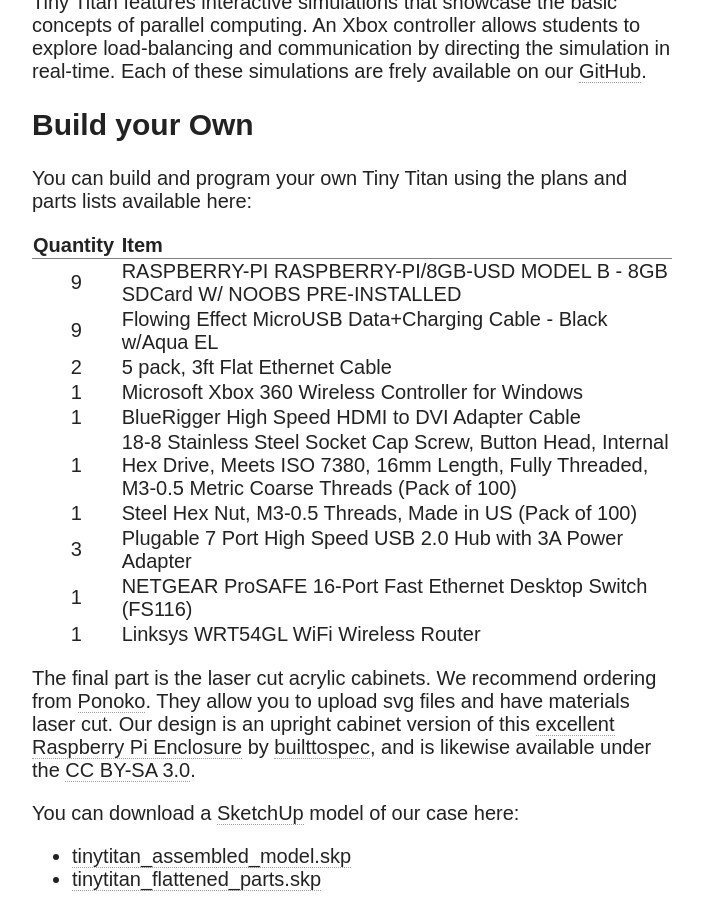
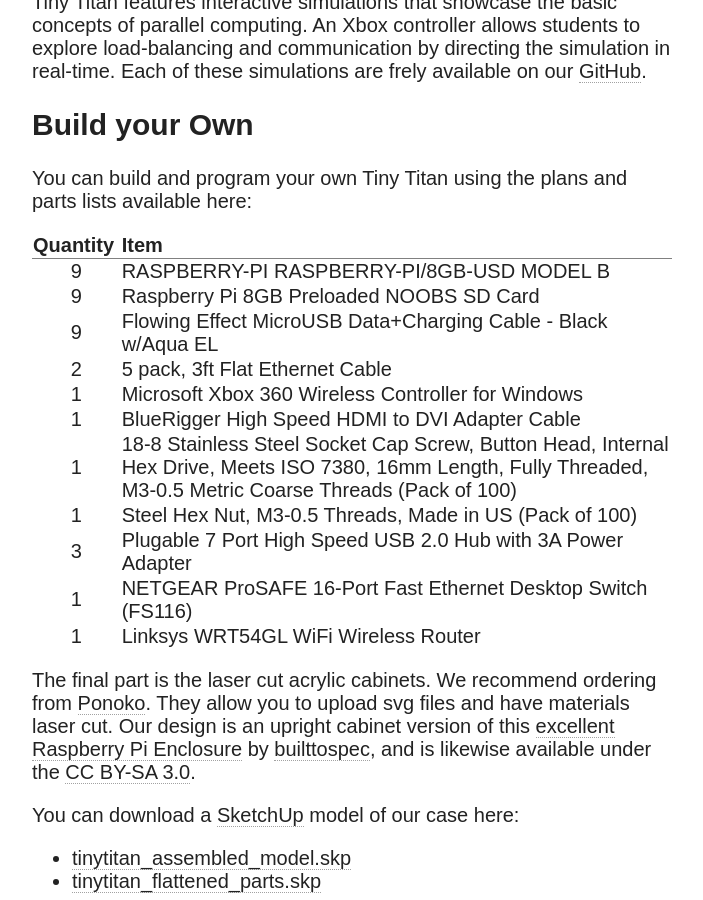
Before and after one commit to TinyTitan/tinytitan.github.io, a Jekyll site: the page built from index.md, in a window 1280 px wide and 900 px high, scrolled down 1676 px. Shown: the whole window, without its empty margins (288-991 px from the left). Built offline with Jekyll 4.4.1, drawn with Linux system fonts in a browser that asks for light colours; nearby versions of some CDN libraries.

Commit message:
Use world's last remaining Model B vendor

```diff
--- a/index.md
+++ b/index.md
@@ -26,7 +26,8 @@
 
 | Quantity&nbsp; | Item                                                                                                                                                                                                                 |
 | :--------:     | :--------                                                                                                                                                                                                            |
-| 9              | [RASPBERRY-PI  RASPBERRY-PI/8GB-USD  MODEL B - 8GB SDCard W/ NOOBS PRE-INSTALLED](http://www.newark.com/raspberry-pi/raspberry-pi-8gb-usd/model-b-8gb-sdcard-w-noobs-pre/dp/04X5042)                                 |
+| 9              | [RASPBERRY-PI  RASPBERRY-PI/8GB-USD  MODEL B](http://www.amazon.com/gp/product/B009SQQF9C/)                                 |
+| 9              | [Raspberry Pi 8GB Preloaded NOOBS SD Card](http://www.amazon.com/gp/product/B00ENPQ1GK/)                                 |
 | 9              | [Flowing Effect MicroUSB Data+Charging Cable - Black w/Aqua EL](http://www.adafruit.com/products/1233)                                                                                                               |
 | 2              | [5 pack, 3ft Flat Ethernet Cable](http://www.amazon.com/Cable-Matters-5-Pack-Snagless-Ethernet/dp/B00E5I7UF6/)                                                                                                               |
 | 1              | [Microsoft Xbox 360 Wireless Controller for Windows](http://www.amazon.com/Microsoft-Xbox-Wireless-Controller-Windows/dp/B004QRKWKQ/)                                                                       |
```
